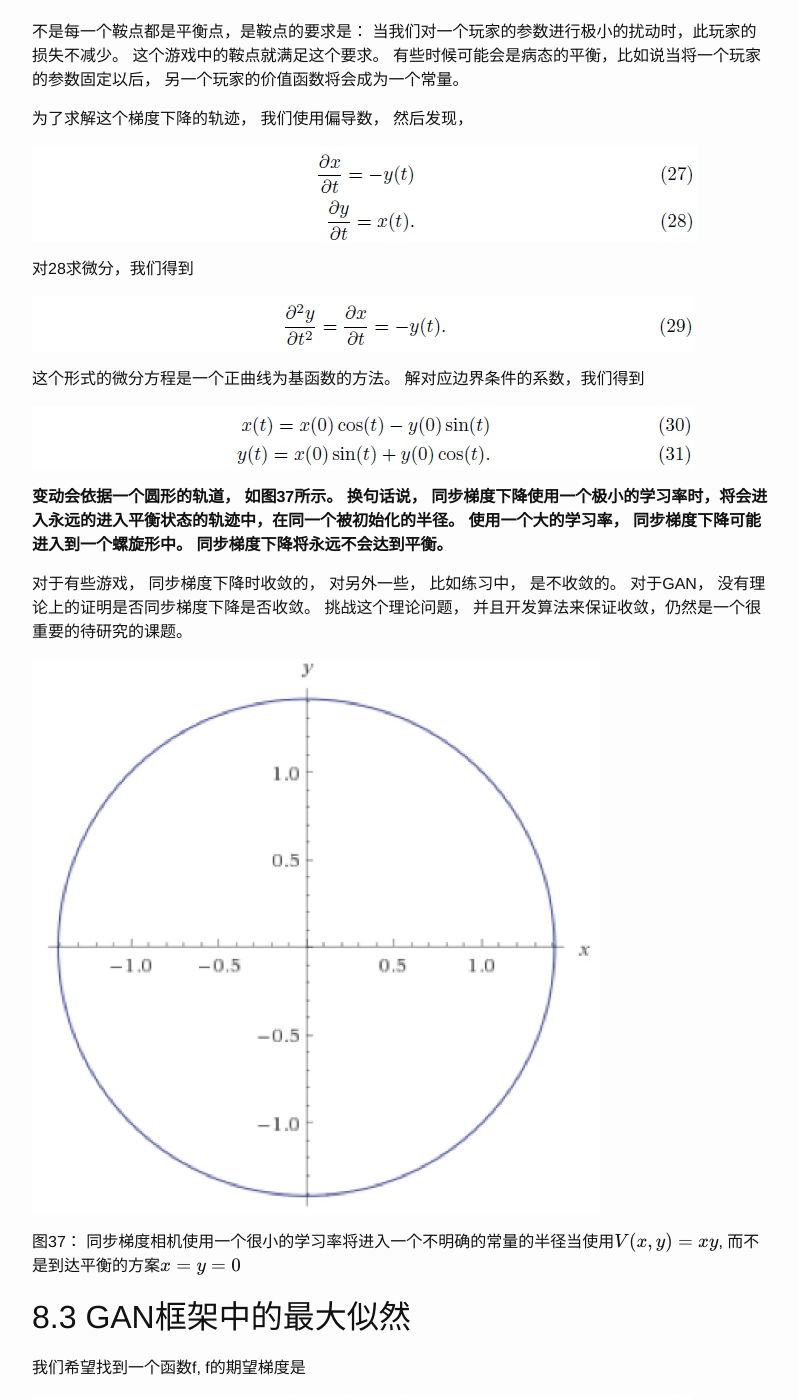
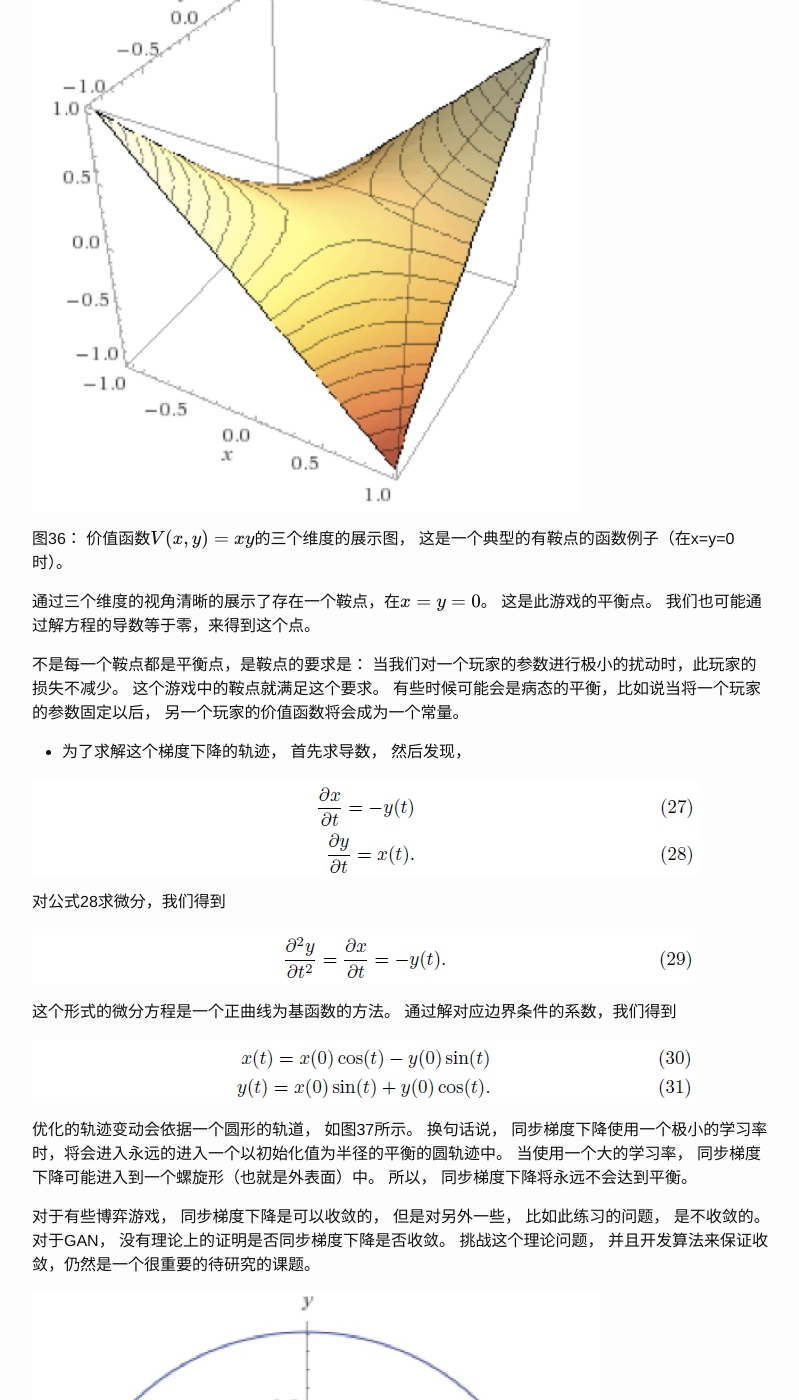
Before and after one commit to sinpycn/sinpycn.github.io, a Jekyll site: the page built from _posts/research/2017-05-14-GAN-Tutorial-Solutions-to-Exercises.md, in a window 1280 px wide and 1400 px high, scrolled down 2007 px. Shown: the whole window, without its empty margins (238-1037 px from the left). Built offline with Jekyll 4.4.1, drawn with Linux system fonts in a browser that asks for light colours; formulas are drawn with MathJax 3; some of the changed text lies outside the part shown.

Commit message:
Create 2017-05-14-GAN-Tutorial-Solutions-to-Exercises.md

```diff
--- a/_posts/research/2017-05-14-GAN-Tutorial-Solutions-to-Exercises.md
+++ b/_posts/research/2017-05-14-GAN-Tutorial-Solutions-to-Exercises.md
@@ -40,11 +40,15 @@ categories: [research, gan-tutorial]
 
 ## 8.2 游戏的梯度下降
 
-价值函数（方程式26）可能是最简单的带鞍点的连续函数。
+* 价值函数（方程式26）可能是最简单的带鞍点的连续函数。
 
-![Equation 26](/images/201705/10/eq23.jpg)
+![Equation 26](/images/201705/10/eq26.jpg)
 
 通过在三个维度上观察此价值函数， 我们可以很好的理解这个游戏， 如图36。
+
+![Figure 36](/images/201705/10/fig36.jpg)
+
+图36： 价值函数$$V(x,y)=xy$$的三个维度的展示图， 这是一个典型的有鞍点的函数例子（在x=y=0时）。
 
 通过三个维度的视角清晰的展示了存在一个鞍点，在$$x=y=0$$。
 这是此游戏的平衡点。
@@ -54,27 +58,30 @@ categories: [research, gan-tutorial]
 这个游戏中的鞍点就满足这个要求。
 有些时候可能会是病态的平衡，比如说当将一个玩家的参数固定以后， 另一个玩家的价值函数将会成为一个常量。
 
-为了求解这个梯度下降的轨迹， 我们使用偏导数， 然后发现，
+* 为了求解这个梯度下降的轨迹， 首先求导数， 然后发现，
 
 ![Equation 27](/images/201705/10/eq27.jpg)
 
-对28求微分，我们得到
+对公式28求微分，我们得到
 
 ![Equation 29](/images/201705/10/eq29.jpg)
 
-这个形式的微分方程是一个正曲线为基函数的方法。 解对应边界条件的系数，我们得到
+这个形式的微分方程是一个正曲线为基函数的方法。 通过解对应边界条件的系数，我们得到
 
 ![Equation 30](/images/201705/10/eq30.jpg)
 
-**变动会依据一个圆形的轨道， 如图37所示。 换句话说， 同步梯度下降使用一个极小的学习率时，将会进入永远的进入平衡状态的轨迹中，在同一个被初始化的半径。 使用一个大的学习率， 同步梯度下降可能进入到一个螺旋形中。 同步梯度下降将永远不会达到平衡。**
+优化的轨迹变动会依据一个圆形的轨道， 如图37所示。
+换句话说， 同步梯度下降使用一个极小的学习率时，将会进入永远的进入一个以初始化值为半径的平衡的圆轨迹中。
+当使用一个大的学习率， 同步梯度下降可能进入到一个螺旋形（也就是外表面）中。
+所以， 同步梯度下降将永远不会达到平衡。
 
-对于有些游戏， 同步梯度下降时收敛的， 对另外一些， 比如练习中， 是不收敛的。
+对于有些博弈游戏， 同步梯度下降是可以收敛的， 但是对另外一些， 比如此练习的问题， 是不收敛的。
 对于GAN， 没有理论上的证明是否同步梯度下降是否收敛。
 挑战这个理论问题， 并且开发算法来保证收敛，仍然是一个很重要的待研究的课题。
 
 ![Figure 37](/images/201705/10/fig37.jpg)
 
-图37： 同步梯度相机使用一个很小的学习率将进入一个不明确的常量的半径当使用$$V(x,y)=xy$$, 而不是到达平衡的方案$$x=y=0$$
+图37： 对于$$V(x,y)=xy$$， 当同步梯度下降使用一个很小的学习率时将进入一个不明确常量的半径的轨迹中去, 而不是到达平衡的状态$$x=y=0$$
 
 ## 8.3 GAN框架中的最大似然
 
```
